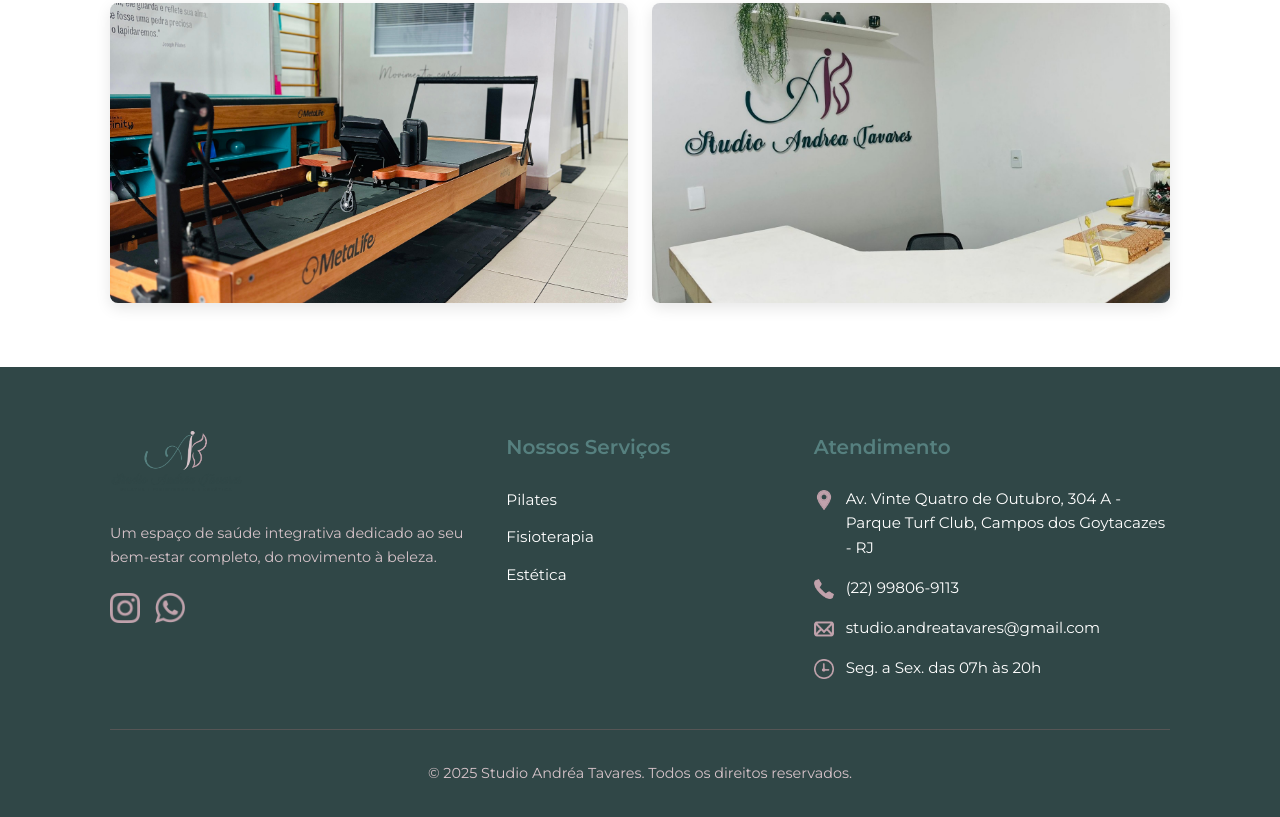
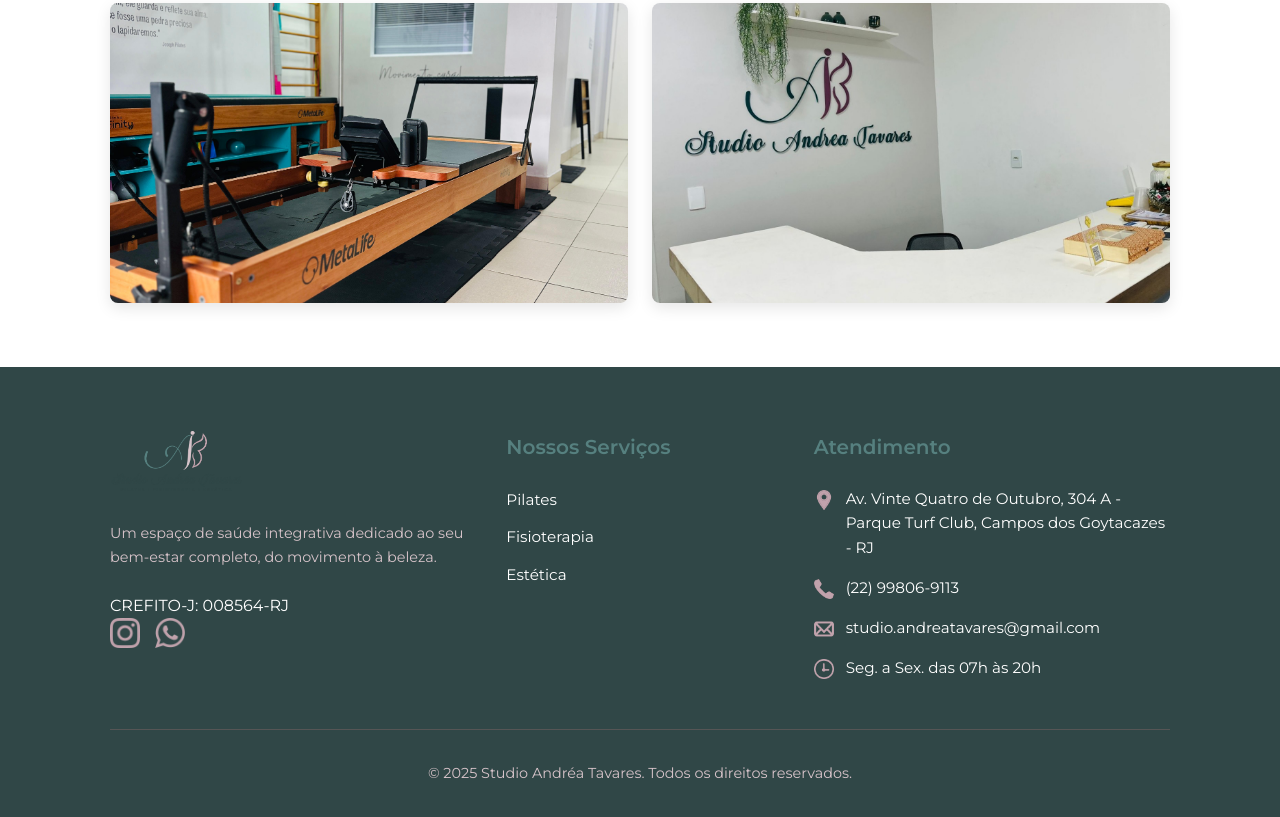
Before and after one commit to felipejrs/studioandreatavares.github.io, a plain HTML site: page sobre.html in a window 1280 px wide. Shown: the part 1879-2696 px from the top of the page. Drawn offline with Linux system fonts and the light colour scheme.

Commit message:
Update sobre.html

```diff
--- a/sobre.html
+++ b/sobre.html
@@ -115,7 +115,9 @@
                 <div class="footer-column footer-about">
                     <img src="img/logo-studio.png" alt="Logo Studio Andréa Tavares" class="footer-logo-img">
                     <p class="footer-about-text">Um espaço de saúde integrativa dedicado ao seu bem-estar completo, do movimento à beleza.</p>
+					<p class="footer-crefito-j">CREFITO-J: 008564-RJ</p>
                     <div class="footer-social-icons">
+
                         <a href="https://www.instagram.com/studio.andreatavares/" target="_blank" title="Instagram">
                             <img src="img/icon-instagram.png" alt="Instagram">
                         </a>
```
